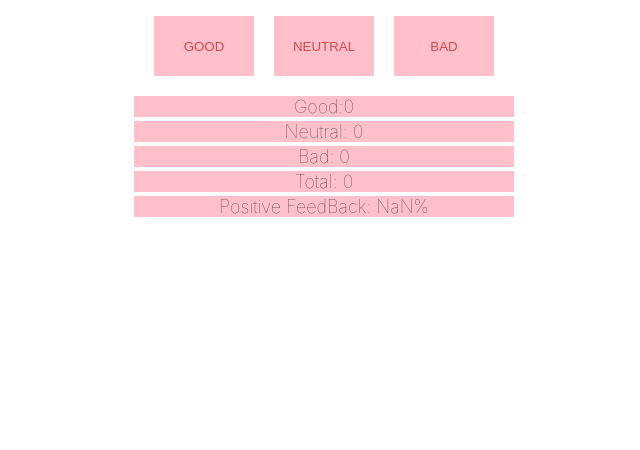
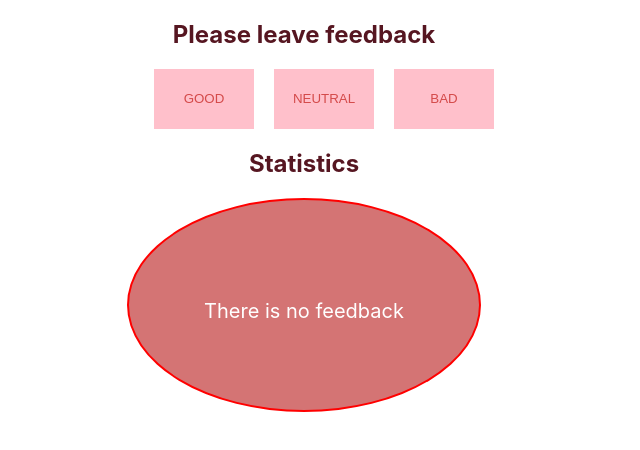
Before and after one commit to BondarViktoriia/goit-react-hw-04-feedback, a React (Create React App) app: page / in a window 1280 px wide. Shown: the top 450 px of the page, without its empty margins (336-976 px from the left). Built offline with nearby package versions, Linux system fonts and the light colour scheme.

Commit message:
done task

```diff
--- a/src/components/App.jsx
+++ b/src/components/App.jsx
@@ -1,6 +1,8 @@
 import React, { Component } from 'react';
 import FeedbackOptions from './FeedbackOptions';
 import Statistics from './Statistics';
+import Notification from './Notification';
+import Section from './Section';
 
 class App extends Component {
   state = {
@@ -36,10 +38,14 @@ class App extends Component {
     const positiveFeedbackPercentage = this.countPositiveFeedbackPercentage();
     return (
       <div>
+        <Section title={'Please leave feedback'} />
         <FeedbackOptions
           options={['good', 'neutral', 'bad']}
           onleaveFeedback={this.leaveFeedback}
         />
+
+        <Section title={'Statistics'} />
+        {total >= 1 ? (
           <Statistics
             good={good}
             neutral={neutral}
@@ -47,6 +53,9 @@ class App extends Component {
             total={total}
             positivePercentage={positiveFeedbackPercentage}
           />
+        ) : (
+          <Notification />
+        )}
       </div>
     );
   }
--- a/src/components/FeedbackOptions/FeedBackOptions.styled.jsx
+++ b/src/components/FeedbackOptions/FeedBackOptions.styled.jsx
@@ -2,6 +2,7 @@ import styled from 'styled-components';
 
 export const ButtonContainer = styled.ul`
   text-align: center;
+  margin: auto;
 `;
 
 export const Button = styled.button`
--- /dev/null
+++ b/src/components/Notification/Notification.js
@@ -0,0 +1,7 @@
+import { NotificationText } from './Notification.style';
+
+const Notification = () => {
+  return <NotificationText>There is no feedback</NotificationText>;
+};
+
+export default Notification;
--- /dev/null
+++ b/src/components/Notification/Notification.style.jsx
@@ -0,0 +1,16 @@
+import styled from 'styled-components';
+
+export const NotificationText = styled.p`
+  width: 350px;
+  height: 110px;
+  border: 2px solid red;
+  border-radius: 50%;
+  background-color: #d47474;
+  color: white;
+  font-size: 20px;
+  line-height: 1.15;
+  text-align: center;
+  padding-top: 100px;
+  justify-content: center;
+  margin: auto;
+`;
--- /dev/null
+++ b/src/components/Notification/index.js
@@ -0,0 +1 @@
+export {default} from './Notification'
--- /dev/null
+++ b/src/components/Section/Section.js
@@ -0,0 +1,7 @@
+import { Title } from './Section.styled';
+
+const Section = ({ title }) => {
+  return <Title>{title}</Title>;
+};
+
+export default Section;
--- /dev/null
+++ b/src/components/Section/Section.styled.jsx
@@ -0,0 +1,7 @@
+import styled from 'styled-components';
+
+export const Title = styled.h2`
+  font-size: 24px;
+  text-align: center;
+  color: #561621;
+`;
--- /dev/null
+++ b/src/components/Section/index.js
@@ -0,0 +1 @@
+ export {default} from './Section'
```
Lines whose indentation alone changed are shown as unchanged.
